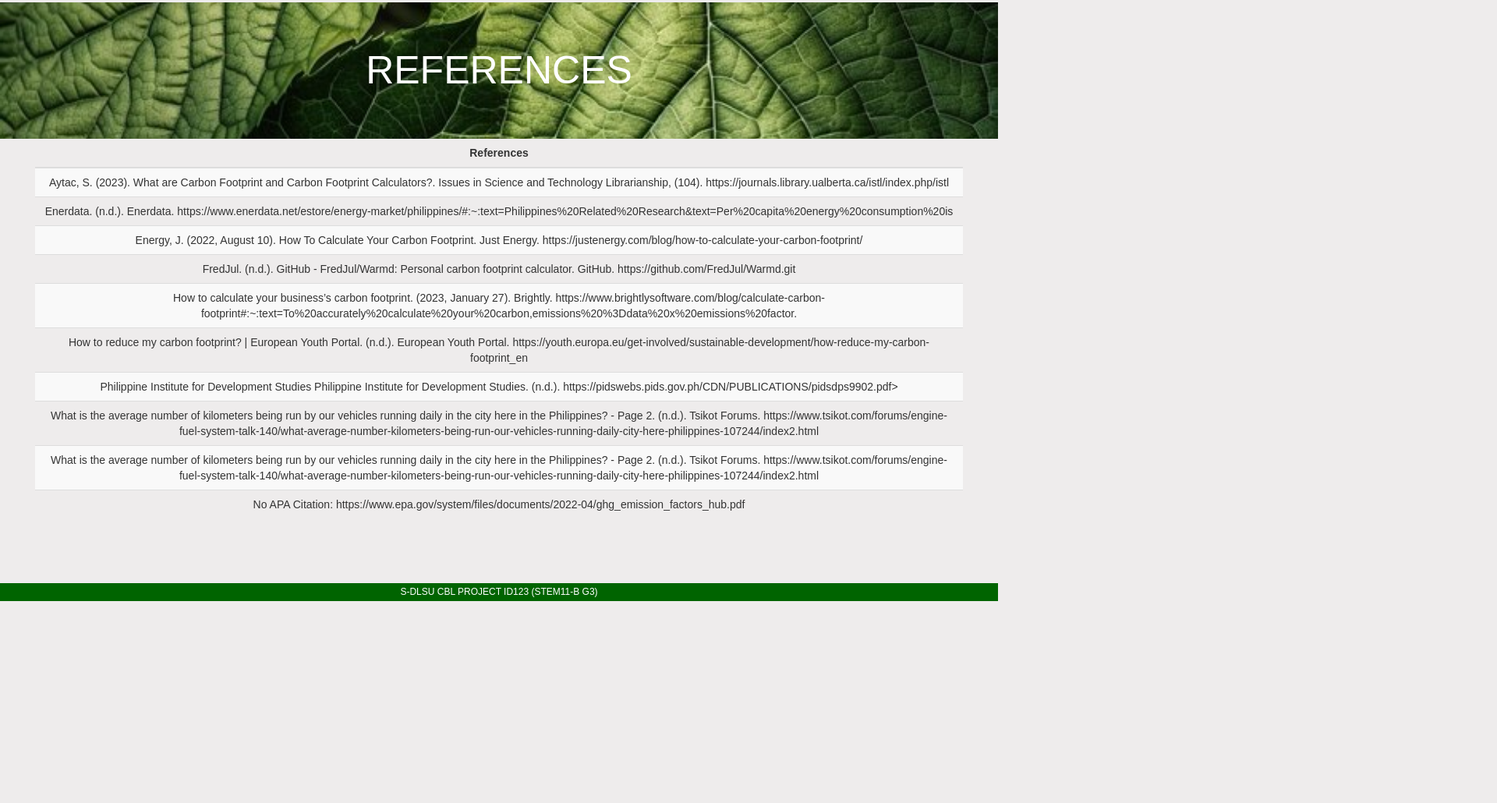
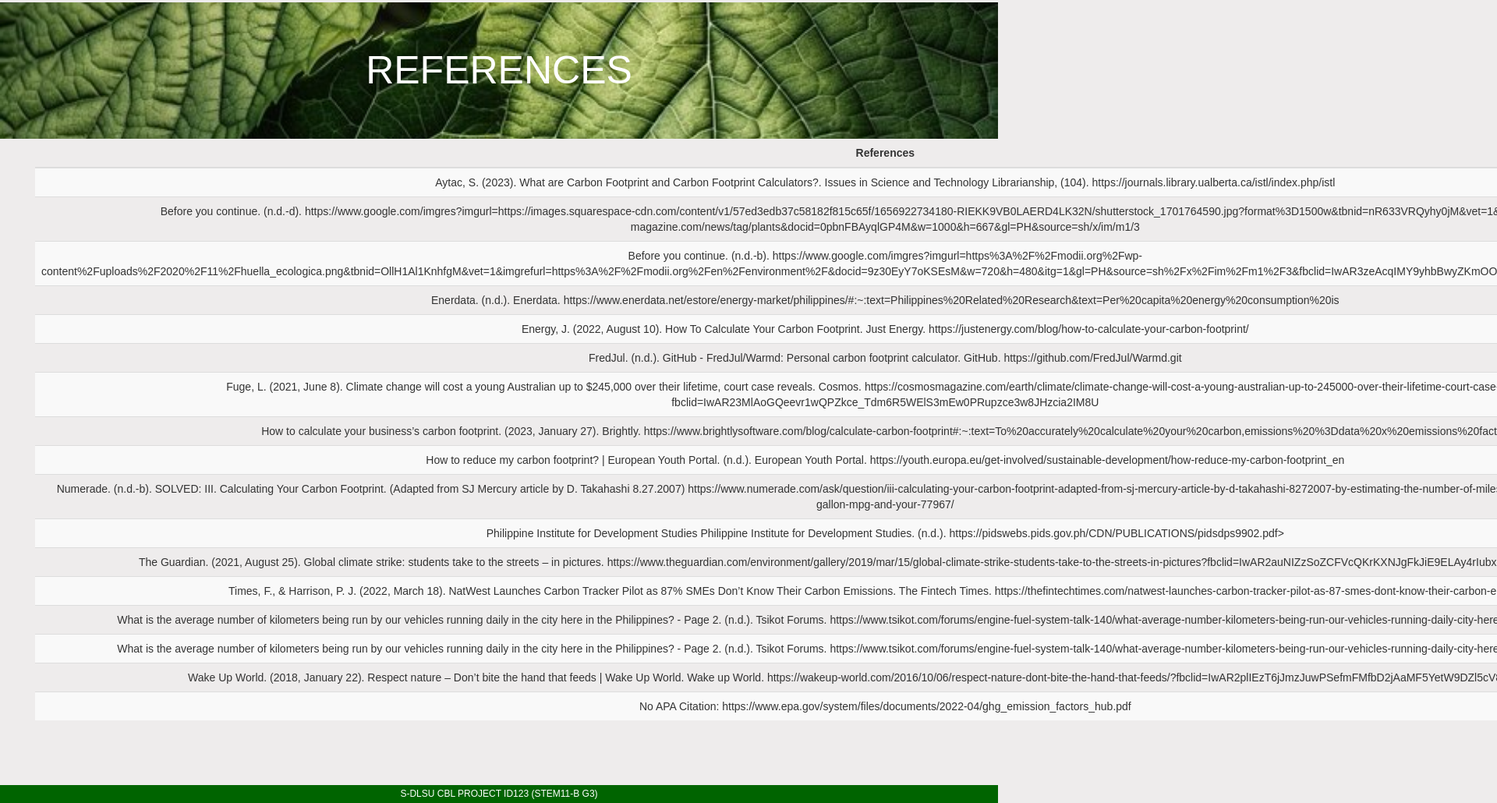
Before and after one commit to kathryinee/CBL_PROJECT, a plain HTML site: page references.html in a window 1280 px wide. Shown: the part 47-1077 px from the top of the page at 78% size, 1920 px wide, since content can reach past the window. Before the commit the page ends 818 px from the top, so only its background shows below. Drawn offline with nearby package versions, Linux system fonts and the light colour scheme.

Commit message:
Updated references.html

```diff
--- a/references.html
+++ b/references.html
@@ -127,7 +127,15 @@
                     </td>
                   </tr>
 
-                  <tr>
+		      <tr>
+			<td>Before you continue. (n.d.-d). https://www.google.com/imgres?imgurl=https://images.squarespace-cdn.com/content/v1/57ed3edb37c58182f815c65f/1656922734180-RIEKK9VB0LAERD4LK32N/shutterstock_1701764590.jpg?format%3D1500w&tbnid=nR633VRQyhy0jM&vet=1&imgrefurl=https://nano-magazine.com/news/tag/plants&docid=0pbnFBAyqlGP4M&w=1000&h=667&gl=PH&source=sh/x/im/m1/3
+		      </td>
+		      </tr>
+
+		      <tr>
+			  <td>Before you continue. (n.d.-b). https://www.google.com/imgres?imgurl=https%3A%2F%2Fmodii.org%2Fwp-content%2Fuploads%2F2020%2F11%2Fhuella_ecologica.png&tbnid=OllH1Al1KnhfgM&vet=1&imgrefurl=https%3A%2F%2Fmodii.org%2Fen%2Fenvironment%2F&docid=9z30EyY7oKSEsM&w=720&h=480&itg=1&gl=PH&source=sh%2Fx%2Fim%2Fm1%2F3&fbclid=IwAR3zeAcqIMY9yhbBwyZKmOO1fCUFhEEOvSgD3oOn2Da9lnXGT8pf0xNk3KE
+                           </td>
+		      </tr>
                     <td>Enerdata. (n.d.). Enerdata. https://www.enerdata.net/estore/energy-market/philippines/#:~:text=Philippines%20Related%20Research&text=Per%20capita%20energy%20consumption%20is</td>
                   </tr>
 
@@ -139,6 +147,10 @@
                   <td>FredJul. (n.d.). GitHub - FredJul/Warmd: Personal carbon footprint calculator. GitHub. https://github.com/FredJul/Warmd.git</td>
                 </tr>
 
+			    <tr><td>
+				    Fuge, L. (2021, June 8). Climate change will cost a young Australian up to $245,000 over their lifetime, court case reveals. Cosmos. https://cosmosmagazine.com/earth/climate/climate-change-will-cost-a-young-australian-up-to-245000-over-their-lifetime-court-case-reveals/?fbclid=IwAR23MlAoGQeevr1wQPZkce_Tdm6R5WElS3mEw0PRupzce3w8JHzcia2IM8U
+	    </td></tr>
+
                 <tr>
                   <td>How to calculate your business’s carbon footprint. (2023, January 27). Brightly. https://www.brightlysoftware.com/blog/calculate-carbon-footprint#:~:text=To%20accurately%20calculate%20your%20carbon,emissions%20%3Ddata%20x%20emissions%20factor.</td>
                 </tr>
@@ -147,10 +159,17 @@
                   <td>How to reduce my carbon footprint? | European Youth Portal. (n.d.). European Youth Portal. https://youth.europa.eu/get-involved/sustainable-development/how-reduce-my-carbon-footprint_en </td>
                 </tr>
 
+		    <tr><td>Numerade. (n.d.-b). SOLVED: III. Calculating Your Carbon Footprint. (Adapted from SJ Mercury article by D. Takahashi 8.27.2007) https://www.numerade.com/ask/question/iii-calculating-your-carbon-footprint-adapted-from-sj-mercury-article-by-d-takahashi-8272007-by-estimating-the-number-of-miles-you-drive-or-fly-a-year-your-cars-miles-per-gallon-mpg-and-your-77967/
+</td></tr>
                 <tr>
                   <td>Philippine Institute for Development Studies Philippine Institute for Development Studies. (n.d.). https://pidswebs.pids.gov.ph/CDN/PUBLICATIONS/pidsdps9902.pdf></td>
                 </tr>
 
+		    <tr><td>The Guardian. (2021, August 25). Global climate strike: students take to the streets – in pictures. https://www.theguardian.com/environment/gallery/2019/mar/15/global-climate-strike-students-take-to-the-streets-in-pictures?fbclid=IwAR2auNIZzSoZCFVcQKrKXNJgFkJiE9ELAy4rIubxh4XwynpMCapRWW24CVc
+		    </td></tr>
+
+			<tr><td>Times, F., & Harrison, P. J. (2022, March 18). NatWest Launches Carbon Tracker Pilot as 87% SMEs Don’t Know Their Carbon Emissions. The Fintech Times. https://thefintechtimes.com/natwest-launches-carbon-tracker-pilot-as-87-smes-dont-know-their-carbon-emissions/
+</td></tr>
                 <tr>
                   <td>What is the average number of kilometers being run by our vehicles running daily in the city here in the Philippines? - Page 2. (n.d.). Tsikot Forums. https://www.tsikot.com/forums/engine-fuel-system-talk-140/what-average-number-kilometers-being-run-our-vehicles-running-daily-city-here-philippines-107244/index2.html</td>
                 </tr>
@@ -158,6 +177,10 @@
                 <tr>
                   <td>What is the average number of kilometers being run by our vehicles running daily in the city here in the Philippines? - Page 2. (n.d.). Tsikot Forums. https://www.tsikot.com/forums/engine-fuel-system-talk-140/what-average-number-kilometers-being-run-our-vehicles-running-daily-city-here-philippines-107244/index2.html</td>
                 </tr>
+
+		<tr><td>
+Wake Up World. (2018, January 22). Respect nature – Don’t bite the hand that feeds | Wake Up World. Wake up World. https://wakeup-world.com/2016/10/06/respect-nature-dont-bite-the-hand-that-feeds/?fbclid=IwAR2plIEzT6jJmzJuwPSefmFMfbD2jAaMF5YetW9DZl5cV8kqXaDMzPltsoM
+</td></tr>
 
                 <tr>
                   <td>No APA Citation: https://www.epa.gov/system/files/documents/2022-04/ghg_emission_factors_hub.pdf</td>
```
